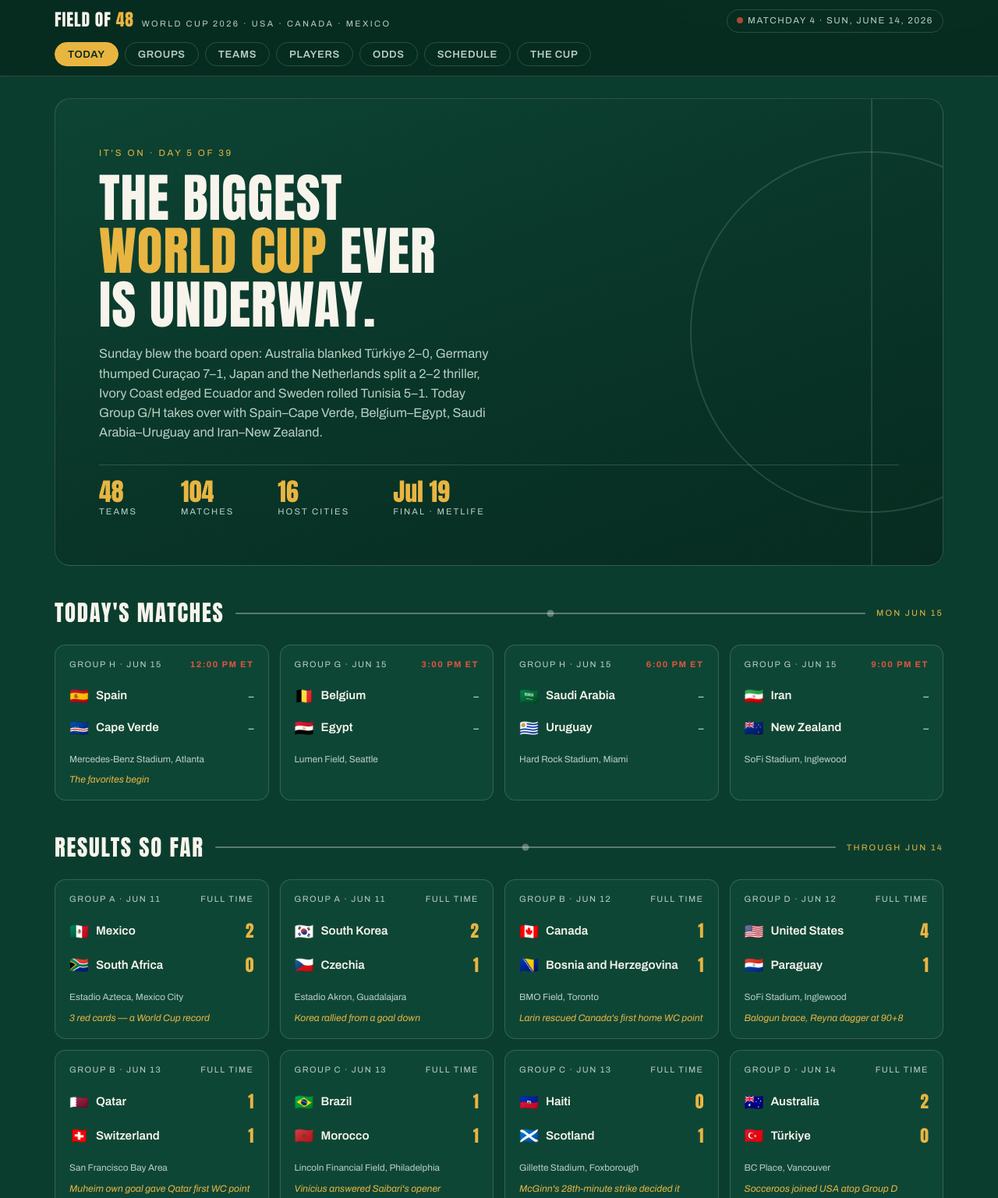
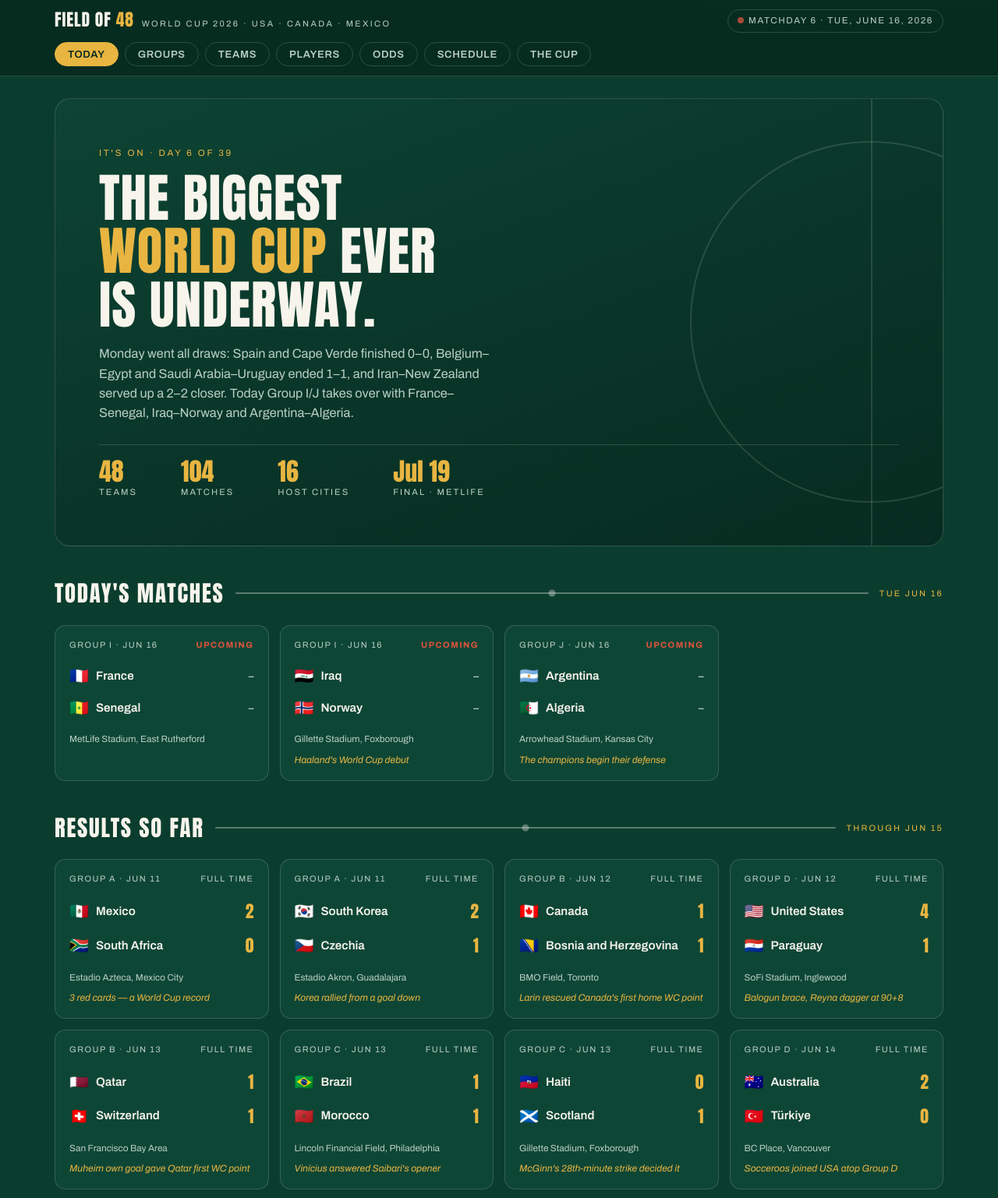
Before and after one commit to jacobaross/wc26-dashboard, a website: page public/index.html in a window 1280 px wide. Shown: the top 1537 px of the page at 78% size. Drawn offline with Linux system fonts and the light colour scheme; no server answers.

Commit message:
wc26: results Jun 15 (ESP 0-0 CPV, BEL 1-1 EGY, KSA 1-1 URU, IRN 2-2 NZL)

```diff
--- a/public/index.html
+++ b/public/index.html
@@ -521,7 +521,7 @@ footer{
       <span class="mark">FIELD OF <em>48</em></span>
       <span class="sub">World Cup 2026 · USA · Canada · Mexico</span>
     </a>
-    <span class="matchday-chip"><span class="live-dot"></span>Matchday 5 · Mon, June 15, 2026</span>
+    <span class="matchday-chip"><span class="live-dot"></span>Matchday 6 · Tue, June 16, 2026</span>
   </div>
   <nav class="tabs" role="tablist" aria-label="Dashboard sections">
     <button class="tab active" data-tab="today" role="tab" aria-selected="true">Today</button>
@@ -540,9 +540,9 @@ footer{
   <section class="panel active" id="panel-today" role="tabpanel">
     <div id="live-mode-root" aria-live="polite"></div>
     <div class="hero">
-      <span class="kicker">It's on · Day 5 of 39</span>
+      <span class="kicker">It's on · Day 6 of 39</span>
       <h1>The biggest <span class="accent">World Cup</span> ever is underway.</h1>
-      <p class="lede">Sunday blew the board open: Australia blanked Türkiye 2–0, Germany thumped Curaçao 7–1, Japan and the Netherlands split a 2–2 thriller, Ivory Coast edged Ecuador and Sweden rolled Tunisia 5–1. Today Group G/H takes over with Spain–Cape Verde, Belgium–Egypt, Saudi Arabia–Uruguay and Iran–New Zealand.</p>
+      <p class="lede">Monday went all draws: Spain and Cape Verde finished 0–0, Belgium–Egypt and Saudi Arabia–Uruguay ended 1–1, and Iran–New Zealand served up a 2–2 closer. Today Group I/J takes over with France–Senegal, Iraq–Norway and Argentina–Algeria.</p>
       <div class="hero-stats">
         <div class="hstat"><div class="n">48</div><div class="l">Teams</div></div>
         <div class="hstat"><div class="n">104</div><div class="l">Matches</div></div>
@@ -551,10 +551,10 @@ footer{
       </div>
     </div>
 
-    <div class="sect"><h2>Today's Matches</h2><div class="rule"></div><span class="tag">Mon Jun 15</span></div>
+    <div class="sect"><h2>Today's Matches</h2><div class="rule"></div><span class="tag">Tue Jun 16</span></div>
     <div class="match-grid" id="today-matches"></div>
 
-    <div class="sect"><h2>Results So Far</h2><div class="rule"></div><span class="tag">Through Jun 14</span></div>
+    <div class="sect"><h2>Results So Far</h2><div class="rule"></div><span class="tag">Through Jun 15</span></div>
     <div class="match-grid" id="played-matches"></div>
 
     <div class="sect"><h2>Storylines To Watch</h2><div class="rule"></div></div>
@@ -570,7 +570,7 @@ footer{
 
   <!-- ================= GROUPS ================= -->
   <section class="panel" id="panel-groups" role="tabpanel">
-    <div class="sect"><h2>Group Standings</h2><div class="rule"></div><span class="tag">Live · Jun 15</span></div>
+    <div class="sect"><h2>Group Standings</h2><div class="rule"></div><span class="tag">Live · Jun 16</span></div>
     <p class="legend"><span class="key"></span>Gold marks teams clear of the current top-two line; unresolved ties are flagged. Top two in each group qualify for the Round of 32, joined by the eight best third-place teams.</p>
     <div class="group-grid" id="groups-container" style="margin-top:16px"></div>
   </section>
@@ -708,7 +708,7 @@ footer{
 </div>
 
 <footer>
-  Field of 48 · Standings and results current as of Monday, June 15, 2026 · Odds as of June 11–12 · Built for fun, refreshed by you
+  Field of 48 · Standings and results current as of Tuesday, June 16, 2026 · Odds as of June 11–12 · Built for fun, refreshed by you
 </footer>
 
 <script>
@@ -806,10 +806,10 @@ const MATCHES = [
   {d:"Jun 14",g:"F",h:"Netherlands",a:"Japan",s:[2,2],v:"AT&T Stadium, Dallas",note:"Japan and Netherlands split a 2–2 thriller"},
   {d:"Jun 14",g:"E",h:"Ivory Coast",a:"Ecuador",s:[1,0],v:"Arrowhead Stadium, Kansas City",note:"Ivory Coast opened with a clean sheet"},
   {d:"Jun 14",g:"F",h:"Sweden",a:"Tunisia",s:[5,1],v:"Estadio BBVA, Monterrey",note:"Sweden rolled to Group F's early lead"},
-  {d:"Jun 15",g:"H",h:"Spain",a:"Cape Verde",t:"12:00 PM ET",api:{fifa:"400021482",stage:"289273",espn:"760428"},v:"Mercedes-Benz Stadium, Atlanta",note:"The favorites begin"},
-  {d:"Jun 15",g:"G",h:"Belgium",a:"Egypt",t:"3:00 PM ET",api:{fifa:"400021478",stage:"289273",espn:"760426"},v:"Lumen Field, Seattle"},
-  {d:"Jun 15",g:"H",h:"Saudi Arabia",a:"Uruguay",t:"6:00 PM ET",api:{fifa:"400021486",stage:"289273",espn:"760429"},v:"Hard Rock Stadium, Miami"},
-  {d:"Jun 15",g:"G",h:"Iran",a:"New Zealand",t:"9:00 PM ET",api:{fifa:"400021476",stage:"289273",espn:"760427"},v:"SoFi Stadium, Inglewood"},
+  {d:"Jun 15",g:"H",h:"Spain",a:"Cape Verde",s:[0,0],api:{fifa:"400021482",stage:"289273",espn:"760428"},v:"Mercedes-Benz Stadium, Atlanta",note:"Cape Verde held the favorites scoreless"},
+  {d:"Jun 15",g:"G",h:"Belgium",a:"Egypt",s:[1,1],api:{fifa:"400021478",stage:"289273",espn:"760426"},v:"Lumen Field, Seattle",note:"Belgium and Egypt split the points"},
+  {d:"Jun 15",g:"H",h:"Saudi Arabia",a:"Uruguay",s:[1,1],api:{fifa:"400021486",stage:"289273",espn:"760429"},v:"Hard Rock Stadium, Miami",note:"Saudi Arabia held Uruguay in Miami"},
+  {d:"Jun 15",g:"G",h:"Iran",a:"New Zealand",s:[2,2],api:{fifa:"400021476",stage:"289273",espn:"760427"},v:"SoFi Stadium, Inglewood",note:"Group G closed with a four-goal draw"},
   {d:"Jun 16",g:"I",h:"France",a:"Senegal",v:"MetLife Stadium, East Rutherford"},
   {d:"Jun 16",g:"I",h:"Iraq",a:"Norway",v:"Gillette Stadium, Foxborough",note:"Haaland's World Cup debut"},
   {d:"Jun 16",g:"J",h:"Argentina",a:"Algeria",v:"Arrowhead Stadium, Kansas City",note:"The champions begin their defense"},
@@ -1211,7 +1211,7 @@ const ODDS = [
 /* ================= HELPERS ================= */
 const esc = s => String(s ?? '').replace(/&/g,"&amp;").replace(/</g,"&lt;").replace(/>/g,"&gt;").replace(/"/g,"&quot;");
 const fl = t => TEAMS[t] ? TEAMS[t].fl : "🏳️";
-const TODAY_DATE = "Jun 15";
+const TODAY_DATE = "Jun 16";
 const FIFA_COMPETITION_ID = "17";
 const FIFA_SEASON_ID = "285023";
 const DATA_ENDPOINTS = {
@@ -1509,7 +1509,7 @@ function updateMatchdayChip(showing){
   const chip = document.querySelector('.matchday-chip');
   const liveNow = showing.some(m=>m.live && m.live.status==='live');
   const finalNow = showing.length && showing.every(m=>m.live && m.live.status==='ft');
-  const text = liveNow ? 'LIVE · Matchday 4' : finalNow ? 'Full time · Matchday 4' : 'Matchday 4 · Sun, June 14, 2026';
+  const text = liveNow ? 'LIVE · Matchday 6' : finalNow ? 'Full time · Matchday 6' : 'Matchday 6 · Tue, June 16, 2026';
   chip.innerHTML = `<span class="live-dot"></span>${esc(text)}`;
 }
 function renderLiveMode(){
```
